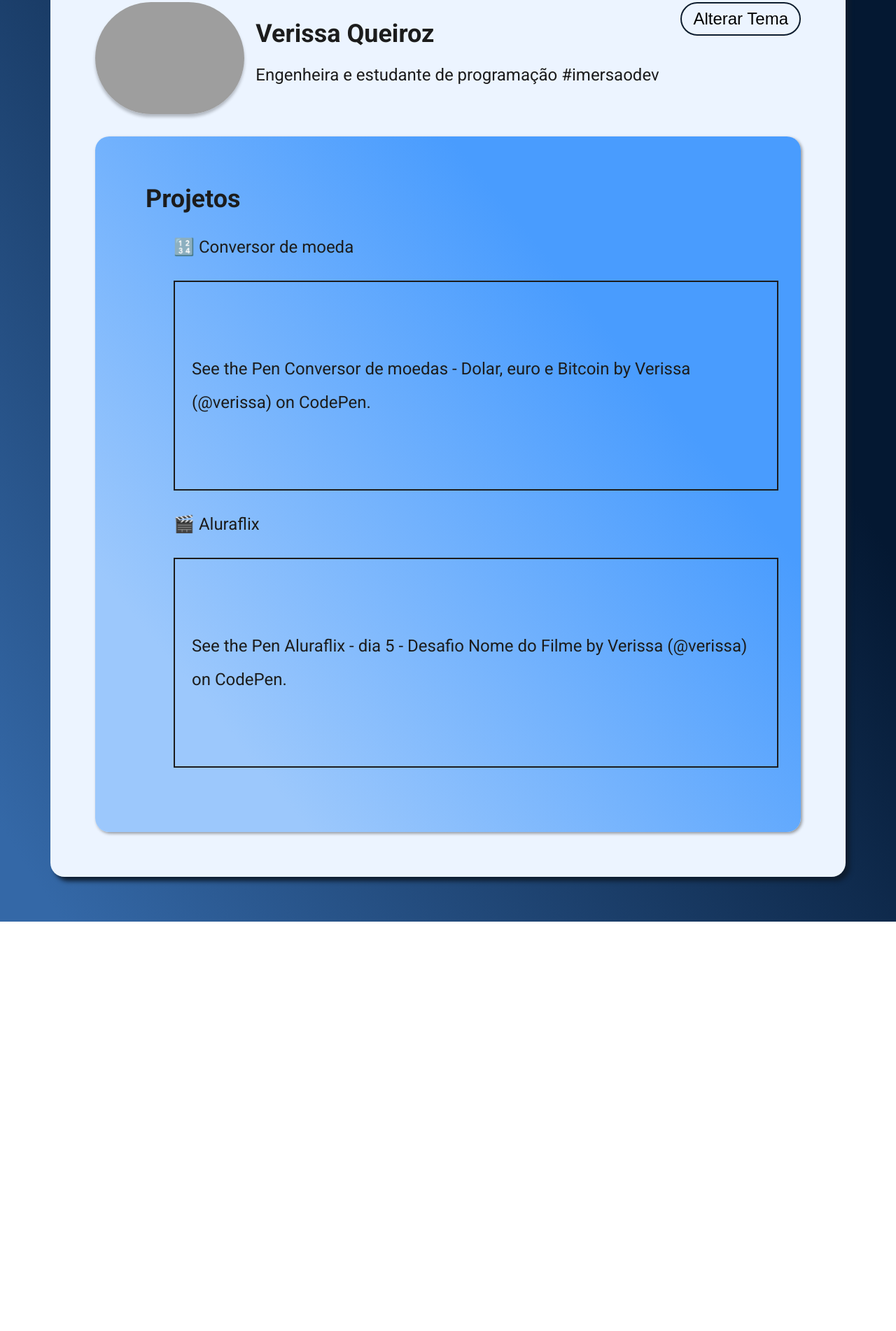
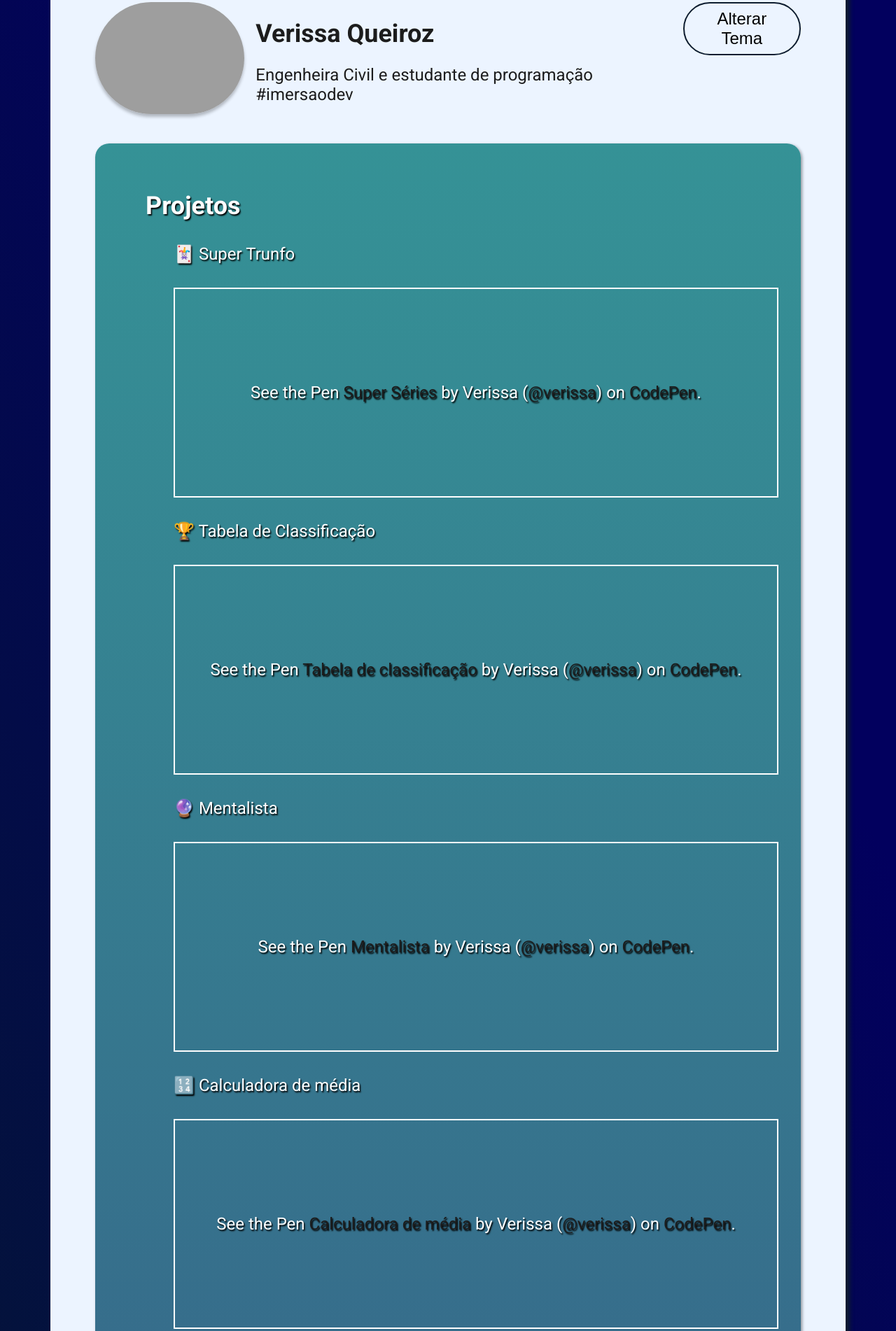
Before and after one commit to verissaqz/certificard, a plain HTML site: page index.html in a window 1280 px wide. Shown: the part 125-2027 px from the top of the page at 70% size. Before the commit the page ends 1442 px from the top, so only its background shows below. Drawn offline with Linux system fonts and the light colour scheme; grey boxes are pictures that could not be loaded; a script that the page names is missing.

Commit message:
upload certificard completo

```diff
--- a/index.html
+++ b/index.html
@@ -15,7 +15,7 @@
         <img class="perfil-foto" src="https://github.com/verissaqz.png" />
         <div class="titulo">
           <h1>Verissa Queiroz</h1>
-          <h3>Engenheira e estudante de programação #imersaodev</h3>
+          <h3>Engenheira Civil e estudante de programação #imersaodev</h3>
         </div>
       </div>
       <div class="tema">
@@ -25,8 +25,45 @@
 
     <main class="projetos">
       <ul class="projetos-titulo">Projetos<ul>
+
           <li class="projetos-item">
-            <p>🔢 Conversor de moeda</p>
+            <p>🃏 Super Trunfo</p>
+            <p class="codepen" data-height="300" data-theme-id="dark" data-default-tab="html,result" data-slug-hash="zYzMPKy" data-user="verissa" style="height: 300px; box-sizing: border-box; display: flex; align-items: center; justify-content: center; border: 2px solid; margin: 1em 0; padding: 1em;">
+              <span>See the Pen <a href="https://codepen.io/verissa/pen/zYzMPKy">
+                  Super Séries</a> by Verissa (<a href="https://codepen.io/verissa">@verissa</a>)
+                on <a href="https://codepen.io">CodePen</a>.</span>
+            </p>
+            <script async src="https://cpwebassets.codepen.io/assets/embed/ei.js"></script>
+
+          <li class="projetos-item">
+            <p>🏆 Tabela de Classificação</p>
+            <p class="codepen" data-height="300" data-theme-id="dark" data-default-tab="html,result" data-slug-hash="wvejxeL" data-user="verissa" style="height: 300px; box-sizing: border-box; display: flex; align-items: center; justify-content: center; border: 2px solid; margin: 1em 0; padding: 1em;">
+              <span>See the Pen <a href="https://codepen.io/verissa/pen/wvejxeL">
+                  Tabela de classificação</a> by Verissa (<a href="https://codepen.io/verissa">@verissa</a>)
+                on <a href="https://codepen.io">CodePen</a>.</span>
+            </p>
+            <script async src="https://cpwebassets.codepen.io/assets/embed/ei.js"></script>
+
+          <li class="projetos-item">
+            <p>🔮 Mentalista</p>
+            <p class="codepen" data-height="300" data-theme-id="dark" data-default-tab="html,result" data-slug-hash="zYzXveW" data-user="verissa" style="height: 300px; box-sizing: border-box; display: flex; align-items: center; justify-content: center; border: 2px solid; margin: 1em 0; padding: 1em;">
+              <span>See the Pen <a href="https://codepen.io/verissa/pen/zYzXveW">
+                  Mentalista</a> by Verissa (<a href="https://codepen.io/verissa">@verissa</a>)
+                on <a href="https://codepen.io">CodePen</a>.</span>
+            </p>
+            <script async src="https://cpwebassets.codepen.io/assets/embed/ei.js"></script>
+
+          <li class="projetos-item">
+            <p>🔢 Calculadora de média</p>
+            <p class="codepen" data-height="300" data-theme-id="dark" data-default-tab="html,result" data-slug-hash="xxrLpqL" data-user="verissa" style="height: 300px; box-sizing: border-box; display: flex; align-items: center; justify-content: center; border: 2px solid; margin: 1em 0; padding: 1em;">
+              <span>See the Pen <a href="https://codepen.io/verissa/pen/xxrLpqL">
+                  Calculadora de média</a> by Verissa (<a href="https://codepen.io/verissa">@verissa</a>)
+                on <a href="https://codepen.io">CodePen</a>.</span>
+            </p>
+            <script async src="https://cpwebassets.codepen.io/assets/embed/ei.js"></script>
+
+          <li class="projetos-item">
+            <p>💱 Conversor de moeda</p>
             <p class="codepen" data-height="300" data-theme-id="dark" data-default-tab="html,result" data-slug-hash="YzQEVRb" data-user="verissa" style="height: 300px; box-sizing: border-box; display: flex; align-items: center; justify-content: center; border: 2px solid; margin: 1em 0; padding: 1em;">
               <span>See the Pen <a href="https://codepen.io/verissa/pen/YzQEVRb">
                   Conversor de moedas - Dolar, euro e Bitcoin</a> by Verissa (<a href="https://codepen.io/verissa">@verissa</a>)
@@ -34,12 +71,12 @@
             </p>
             <script async src="https://cpwebassets.codepen.io/assets/embed/ei.js"></script>
           </li>
+
           <li class="projetos-item">
-            <p>🎬 Aluraflix</p>
+            <p>🎬 Catálogo de Filmes Favoritos</p>
 
             <p class="codepen" data-height="300" data-theme-id="dark" data-default-tab="html,result" data-slug-hash="bGRLxPx" data-user="verissa" style="height: 300px; box-sizing: border-box; display: flex; align-items: center; justify-content: center; border: 2px solid; margin: 1em 0; padding: 1em;">
-              <span>See the Pen <a href="https://codepen.io/verissa/pen/bGRLxPx">
-                  Aluraflix - dia 5 - Desafio Nome do Filme</a> by Verissa (<a href="https://codepen.io/verissa">@verissa</a>)
+              <span>See the Pen <a href="https://codepen.io/verissa/pen/bGRLxPx">Catálogo de Filmes Favoritos</a> by Verissa (<a href="https://codepen.io/verissa">@verissa</a>)
                 on <a href="https://codepen.io">CodePen</a>.</span>
             </p>
             <script async src="https://cpwebassets.codepen.io/assets/embed/ei.js"></script>
--- a/style.css
+++ b/style.css
@@ -1,12 +1,12 @@
 @import url("https://fonts.googleapis.com/css2?family=Roboto:wght@400;700&display=swap");
 
 body {
-  background: linear-gradient(236.85deg, #041832 27.26%, #3468a7 96.03%);
+  background: linear-gradient(236.85deg, #02005e 27.26%, #041832 96.03%);
   font-family: "Roboto", sans-serif;
 }
 
 .container {
-  background: #ecf4ff;
+  background: rgba(236, 244, 255, 1);
   color: #1c1c1c;
   margin: 64px;
   border-radius: 20px;
@@ -54,9 +54,10 @@ body {
 }
 
 .projetos {
+  color: white;
   display: flex;
   flex-direction: column;
-  background: linear-gradient(230.65deg, #499cfe 27.49%, #9cc8fc 83.19%);
+  background: linear-gradient(rgb(53, 146, 150), rgb(55, 91, 134));
   margin-top: 32px;
   padding: 32px;
   box-shadow: 2px 2px 4px rgba(16, 16, 16, 0.42);
@@ -67,6 +68,7 @@ body {
   list-style: none;
   font-weight: 700;
   font-size: 36px;
+  text-shadow: 1.5px 1.5px 2px black;
 }
 
 .projetos-item {
@@ -82,7 +84,7 @@ body {
 }
 
 .dark {
-  background: linear-gradient(236.85deg, #375b86 27.26%, #6b87a9 96.03%);
+  background: linear-gradient(236.85deg, #359296 27.26%, #375b86 96.03%);
 }
 
 .dark .container {
@@ -91,7 +93,7 @@ body {
 }
 
 .dark .projetos {
-  color: rgba(28, 28, 28, 1);
+  background: linear-gradient(236.85deg, #2b609e 35%, #072149 96.03%);
 }
 
 .dark .tema button {
```
